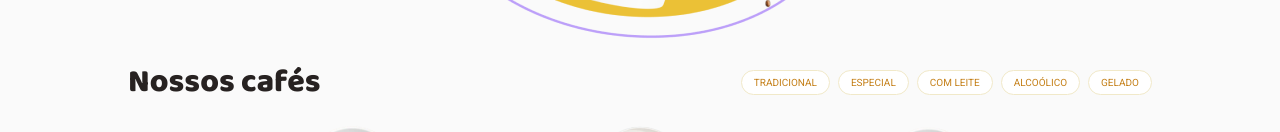
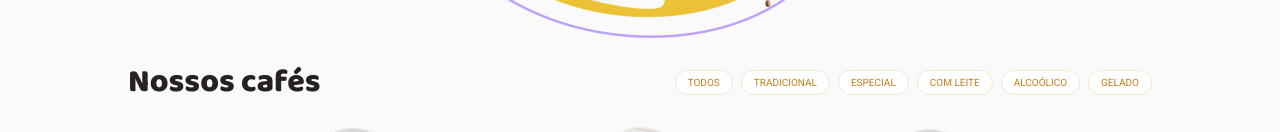
Before and after one commit to tayhsn/coffe-delivery, a React (Vite) app: page / in a window 1280 px wide. Shown: the part 793-925 px from the top of the page. Built offline with nearby package versions, Linux system fonts and the light colour scheme.

Commit message:
feat: add coffee tag filter

```diff
--- a/src/pages/Home/components/ProductsList/index.tsx
+++ b/src/pages/Home/components/ProductsList/index.tsx
@@ -12,20 +12,25 @@ import {
 } from './styles'
 
 const TAGS_TYPES = [
-  'TRADICIONAL',
-  'ESPECIAL',
-  'COM LEITE',
-  'ALCOÓLICO',
-  'GELADO',
+  'todos',
+  'tradicional',
+  'especial',
+  'com leite',
+  'alcoólico',
+  'gelado',
 ]
 
 export const ProductsList = () => {
   const { colors } = useTheme()
-  const [tagFilter, setTagFilter] = useState('')
+  const [tagFilter, setTagFilter] = useState<string | null>(null)
 
-  const coffesFiltered = (selectedTag: string) => {
-    setTagFilter(selectedTag)
+  const handleFilter = (selectedTag: string) => {
+    selectedTag === 'todos' ? setTagFilter(null) : setTagFilter(selectedTag)
   }
+
+  const filteredCoffees = coffesList.filter((coffee) =>
+    tagFilter ? coffee.tags.includes(tagFilter) : true
+  )
 
   return (
     <ProductsListContainer>
@@ -36,16 +41,16 @@ export const ProductsList = () => {
             <TagContainer
               key={tag}
               colorBg={colors['base-white']}
-              onClick={() => coffesFiltered(tag)}
+              onClick={() => handleFilter(tag)}
             >
-              {tag}
+              {tag.toUpperCase()}
             </TagContainer>
           ))}
         </FilterByContainer>
       </ListHeader>
 
       <ListContainer>
-        {coffesList.map((coffee) => (
+        {filteredCoffees.map((coffee) => (
           <CardItem key={coffee.id} coffee={coffee} />
         ))}
       </ListContainer>
```
